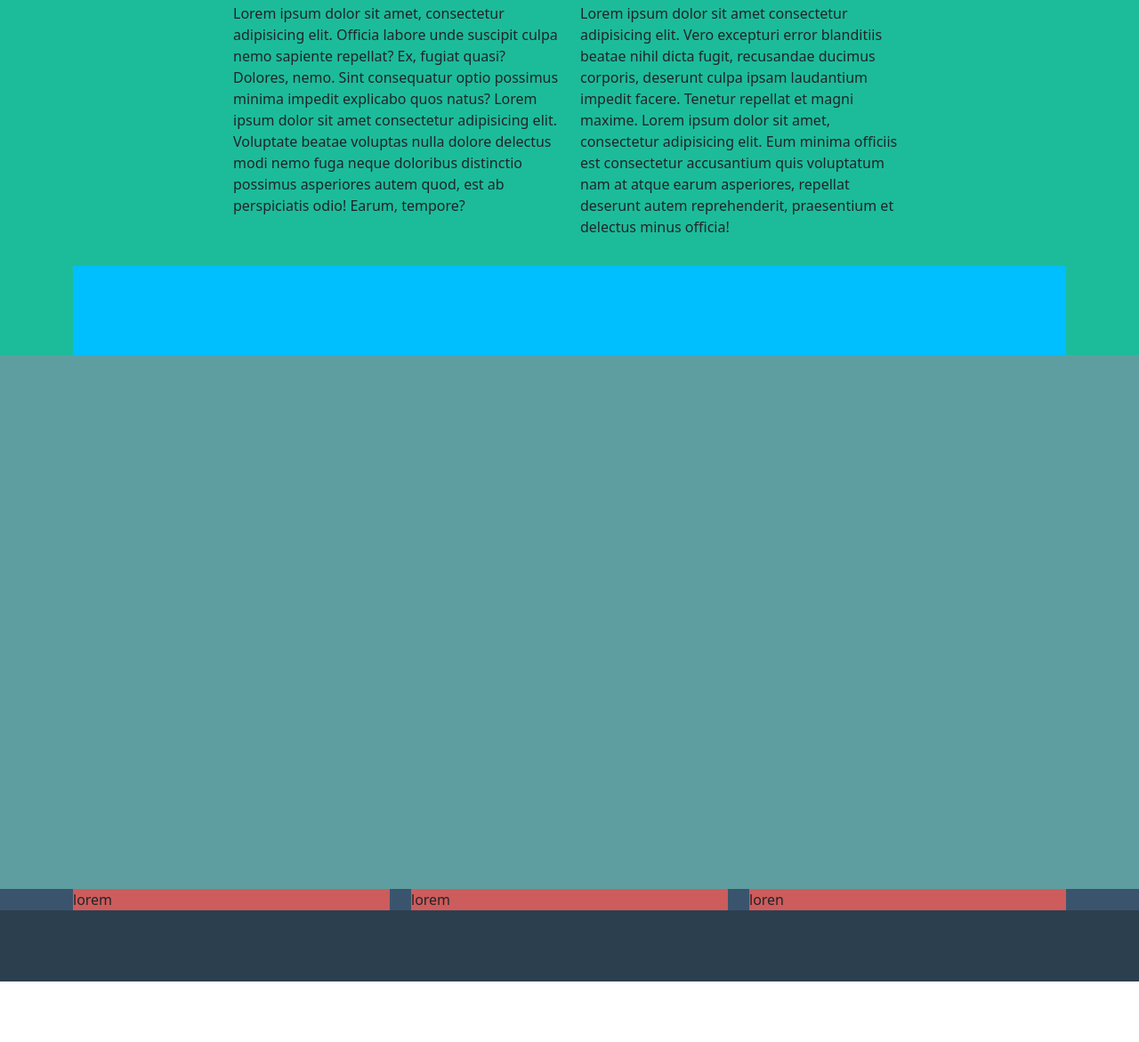
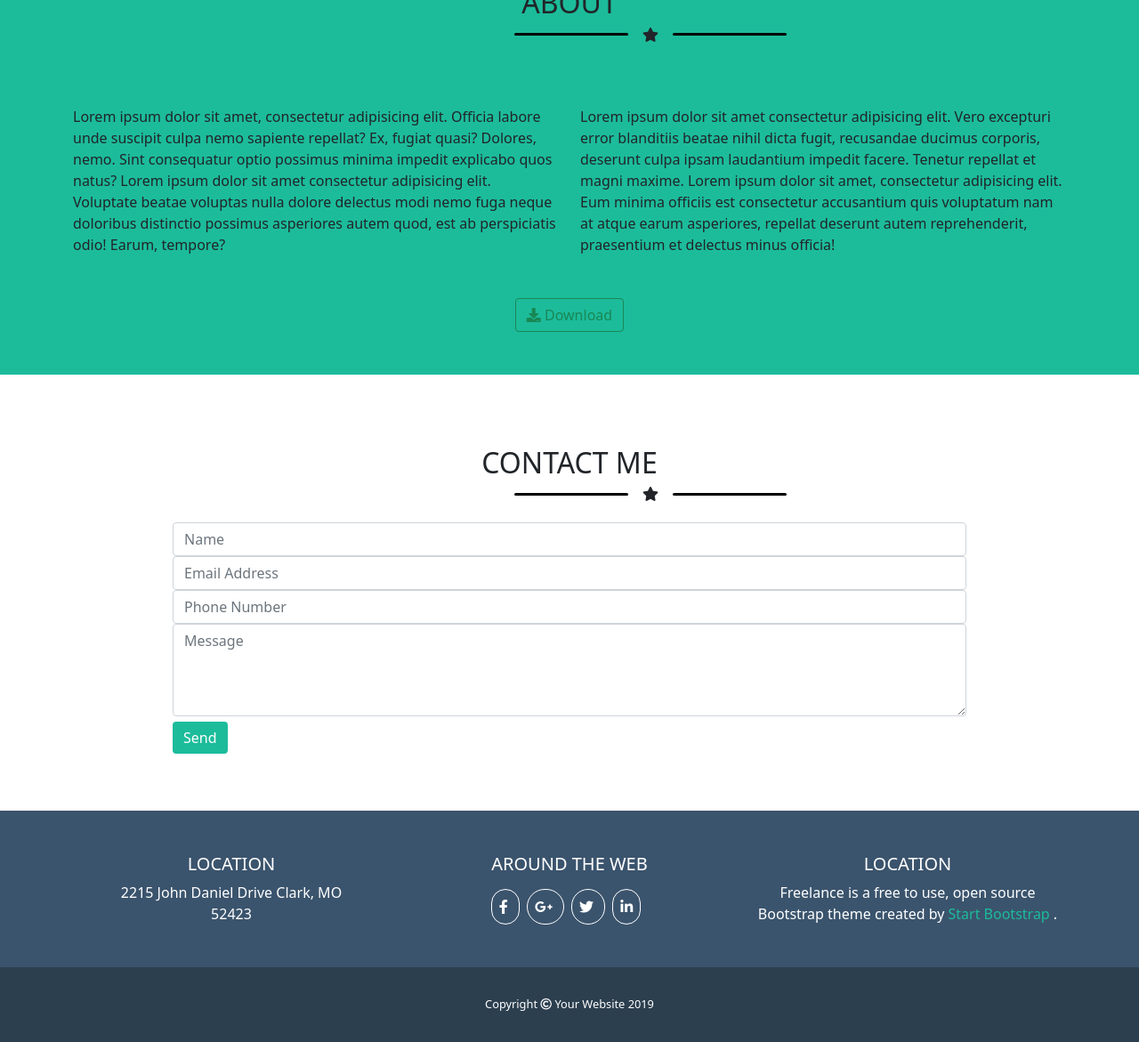
Before and after one commit to mohamedslima/html-css-bootstrap-freelancer, a plain HTML site: page index.html in a window 1280 px wide. Shown: the part 1334-2505 px from the top of the page at 89% size. Before the commit the page ends 2437 px from the top, so only its background shows below. Drawn offline with nearby package versions, Linux system fonts and the light colour scheme.

Commit message:
completed the main and the footer

```diff
--- a/css/style.css
+++ b/css/style.css
@@ -67,6 +67,7 @@ div.title-portfolio > span {
 
 div.portfolio-img {
     contain: content;
+    margin-top: 2rem;
 }
 
 img.img-portfolio-ct {
@@ -76,53 +77,110 @@ img.img-portfolio-ct {
 /* about */
 
 section.about {
+    margin-top: 6rem;
     background-color: #1cbc9b;
 }
 
-div.title-about {
+div.title-about,
+div.download-btn-sect {
     text-align: center;
-}
-
-div.about-text.left {
-    padding-left: 180px;
-}
-
-div.about-text.right {
-    padding-right: 180px;
-}
-
-div.download-btn-sect {
-    height: 100px;
-    background-color: deepskyblue;
 }
 
 /* contact me */
 
-section.contact-me {
-    height: 600px;
-    background-color: cadetblue;
+
+div.info-data {
+    margin-right: 7rem;
+    margin-left: 7rem;
 }
+
+button.bg-c {
+    background-color: #1cbc9b;
+    border: none;
+    margin: .4rem 0 4rem;
+}
+
 
 /* footer up and down */
 
 section.footer.up {
-    /* height: 200px; */
     background-color: #3b546d;
 }
 
 section.footer.down {
-    height: 80px;
     background-color: #2c3f4f;
 }
 
-div.location {
-    background-color: indianred;
+div.location > span {
+    display: block;
 }
 
-div.link-social-page {
-    background-color: indianred;
+div.location,
+div.link-social-page,
+div.info-freelancer {
+    text-align: center;
+    color: white;
+    margin-top: 3rem;
+    margin-bottom: 3rem;
 }
 
-div.info-freelancer {
-    background-color: indianred;
+div.link-social-page > h5 {
+    padding-bottom: 1rem;
 }
+
+span.link-social-icon {
+    border: 1px solid white;
+    padding: 8px;
+    border-radius: 50px;
+    margin-right: .5rem;
+}
+
+a.btn-start-bs {
+    text-decoration: none;
+    color: #1cbc9b;
+}
+
+a.btn-start-bs:hover {
+    color: #1cbc9b;
+    text-decoration: underline;
+}
+
+div.text-copyright {
+    color: white;
+    font-size: .8rem;
+    text-align: center;
+    padding-top: 2rem;
+    padding-bottom: 2rem;
+}
+
+/* star box */
+
+div.contact-me-title {
+    text-align: center;
+    margin-top: 5rem;
+}
+
+div.star-box {
+    display: flex;
+    align-items: center;
+    margin-left: 31rem;
+}
+
+i.fas.fa-star {
+    margin-right: 1rem;
+    margin-left: 1rem;
+}
+
+div.line-star {
+    background-color: black;
+    height: .2rem;
+    width: 8rem;
+    border-radius: 10px;
+
+}
+
+div.line-star.banner {
+    background-color: white;
+}
+
+/* /star box */
--- a/index.html
+++ b/index.html
@@ -90,9 +90,15 @@
                             <h2>
                                 START BOOTSTRAP
                             </h2>
-                            <span class="d-block mb-2">
-                                --- <i class="fas fa-star"></i> ---
-                            </span>
+                            <div class="star-box mb-4">
+                                <div class="line-star banner">
+
+                                </div>
+                                <i class="fas fa-star"></i>
+                                <div class="line-star banner">
+
+                                </div>
+                            </div>
                             <span>
                                 GRAPHIC ARTIST - WEB DESIGNER - ILLUSTRATOR
                             </span>
@@ -117,9 +123,15 @@
                             <h2>
                                 PORTFOLIO
                             </h2>
-                            <span>
-                                --- <i class="fas fa-star"></i> ---
-                            </span>
+                            <div class="star-box">
+                                <div class="line-star">
+
+                                </div>
+                                <i class="fas fa-star"></i>
+                                <div class="line-star">
+
+                                </div>
+                            </div>
                         </div>
                     </div>
 
@@ -169,13 +181,19 @@
                     <!-- title column -->
 
                     <div class="col-lg-12 col-sm-12 col-md-12">
-                        <div class="title-about mt-5 mb-3">
+                        <div class="title-about mt-4 pb-5">
                             <h2>
                                 ABOUT
                             </h2>
-                            <span>
-                                --- <i class="fas fa-star"></i> ---
-                            </span>
+                            <div class="star-box">
+                                <div class="line-star">
+
+                                </div>
+                                <i class="fas fa-star"></i>
+                                <div class="line-star">
+
+                                </div>
+                            </div>
                         </div>
                     </div>
 
@@ -200,10 +218,10 @@
                     <!-- download column -->
 
                     <div class="col-lg-12 col-md-12 col-sm-12">
-                        <div class="box">
-                            <div class="download-btn-sect">
-
-                            </div>
+                        <div class="download-btn-sect pt-3 pb-5">
+                            <a href="">
+                                <button type="button" class="btn btn-outline-success"><i class="fas fa-download"></i> Download</button>
+                            </a>
                         </div>
                     </div>
 
@@ -220,16 +238,44 @@
                     <!-- title content -->
 
                     <div class="col-12">
-                        <div class="box">
+                      <div class="contact-me-title">
+                          <h2>
+                              CONTACT ME
+                          </h2>
+                          <div class="star-box">
+                              <div class="line-star">
 
-                        </div>
+                              </div>
+                              <i class="fas fa-star"></i>
+                              <div class="line-star">
+
+                              </div>
+                          </div>
+
+                      </div>
                     </div>
 
                     <!-- content user information -->
 
                     <div class="col-12">
-                        <div class="box">
-
+                        <div class="info-data mt-4">
+                            <div class="input-group flex-nowrap">
+                                <input type="text" class="form-control" placeholder="Name" aria-label="Name" aria-describedby="addon-wrapping">
+                            </div>
+                            <div class="input-group flex-nowrap">
+                                <input type="text" class="form-control" placeholder="Email Address" aria-label="Email Address" aria-describedby="addon-wrapping">
+                            </div>
+                            <div class="input-group flex-nowrap">
+                                <input type="text" class="form-control" placeholder="Phone Number" aria-label="Phone Number" aria-describedby="addon-wrapping">
+                            </div>
+                            <div class="input-group">
+                                <textarea class="form-control pb-5" placeholder="Message" aria-label="With textarea"></textarea>
+                            </div>
+                            <div class="btn-send">
+                                <a href="">
+                                    <button type="button" class="btn btn-success bg-c">Send</button>
+                                </a>
+                            </div>
                         </div>
                     </div>
 
@@ -257,28 +303,54 @@
                     <!-- location -->
 
                     <div class="col-lg-4 col-md-4 col-sm-12">
-                        <div class="box">
-                            <div class="location">
-                                lorem
-                            </div>
+                        <div class="location">
+                            <h5>
+                                LOCATION
+                            </h5>
+                            <span>
+                                2215 John Daniel Drive Clark, MO
+                            </span>
+                            <span>
+                                52423
+                            </span>
                         </div>
                     </div>
 
                     <!-- link page social -->
 
                     <div class="col-lg-4 col-md-4 col-sm-12">
-                        <div class="box">
-                            <div class="link-social-page">
-                                lorem
-                            </div>
+                        <div class="link-social-page">
+                            <h5>
+                                AROUND THE WEB
+                            </h5>
+                            <span class="link-social-icon">
+                                <i class="fab fa-facebook-f"></i>
+                            </span>
+                            <span class="link-social-icon">
+                                <i class="fab fa-google-plus-g"></i>
+                            </span>
+                            <span class="link-social-icon">
+                                <i class="fab fa-twitter"></i>
+                            </span>
+                            <span class="link-social-icon">
+                                <i class="fab fa-linkedin-in"></i>
+                            </span>
                         </div>
                     </div>
                     <!-- who is  -->
                     <div class="col-lg-4 col-md-4 col-sm-12">
-                        <div class="box">
-                            <div class="info-freelancer">
-                                loren
-                            </div>
+                        <div class="info-freelancer">
+                            <h5>
+                                LOCATION
+                            </h5>
+                            <span>
+                                Freelance is a free to use, open source Bootstrap
+                                theme created by
+                                <a href="" class="btn-start-bs">
+                                    Start Bootstrap
+                                </a>
+                                .
+                            </span>
                         </div>
                     </div>
                 </div>
@@ -288,12 +360,9 @@
         <!-- down footer -->
 
         <section class="footer down">
-            <div class="row">
-                <div class="col">
-                    <div class="box">
-
-                    </div>
-                </div>
+            <div class="text-copyright">
+                Copyright <i class="far fa-copyright"></i>
+                Your Website 2019
             </div>
         </section>
 
```
